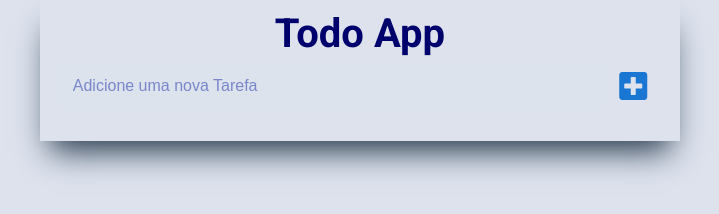
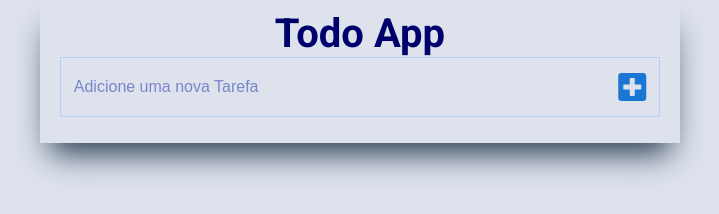
Before and after one commit to wjuniorbh92/todo-list-js, a plain HTML site: page index.html in a window 1280 px wide. Shown: the full height of the page, 280-999 px from the left. Drawn offline with Linux system fonts and the light colour scheme.

Commit message:
mudança na paleta do form

```diff
--- a/css/style-index.css
+++ b/css/style-index.css
@@ -27,7 +27,9 @@ form {
   align-items: center;
   color: #00006c;
 }
-
+form {
+  border:1px solid #b6cdff
+}
 form input,
 form button {
   padding: 0.8em;
@@ -40,7 +42,7 @@ form button {
 
 form input {
   width: 100%;
-  background: #dde3ed;
+  background: #dde2ed;
   outline: none;
 
 }
--- a/index.html
+++ b/index.html
@@ -48,8 +48,8 @@
             type="text"
             placeholder="Adicione o novo valor a tarefa"
           />
+          <button class="submitEdit"><i class="far fa-edit fa-lg"></i></button>
         </form>
-        <button class="submitEdit"><i class="far fa-edit fa-lg"></i></button>
       </div>
     </div>
   </body>
```
